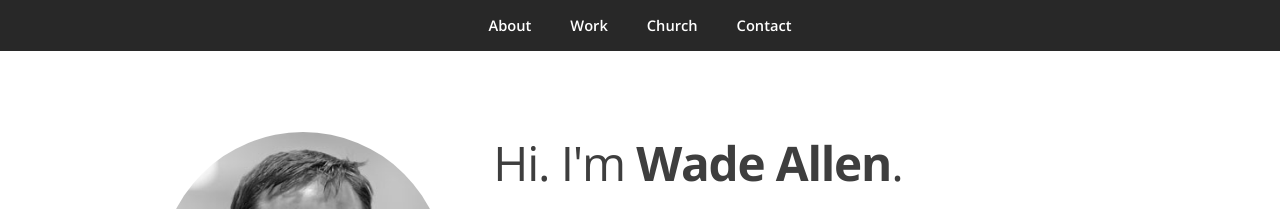
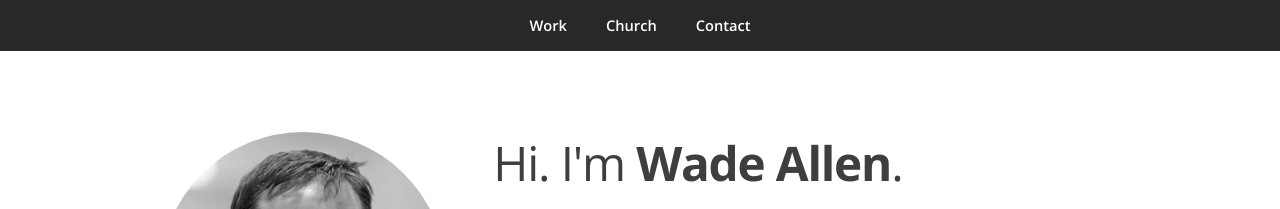
Before and after one commit to a1ip/wadeallen, a Jekyll site: the page built from index.html, in a window 1280 px wide. Shown: the top 209 px of the page. Built offline with Jekyll 4.4.1, drawn with Linux system fonts in a browser that asks for light colours.

Commit message:
Site updated at 2014-07-09 16:55:38 UTC

```diff
--- a/_includes/header.html
+++ b/_includes/header.html
@@ -1,7 +1,6 @@
     <!-- Nav -->
       <nav id="nav">
         <ul class="container">
-          <li><a href="#top">About</a></li>
           <li><a href="#work">Work</a></li>
           <li><a href="http://fbcmuncie.org">Church</a></li>
           <li><a href="#contact">Contact</a></li>
```
Also changed, not shown: 4 other files.
